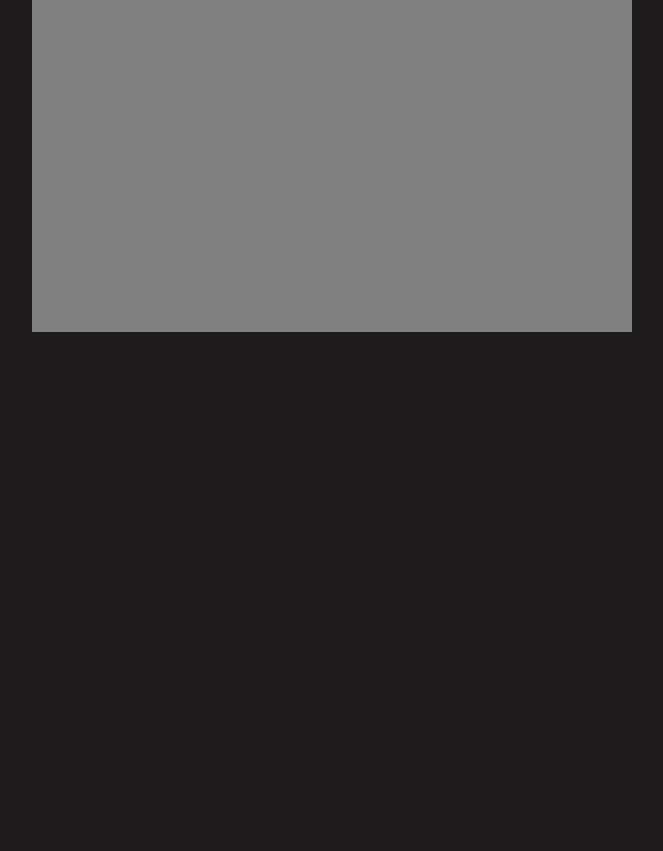
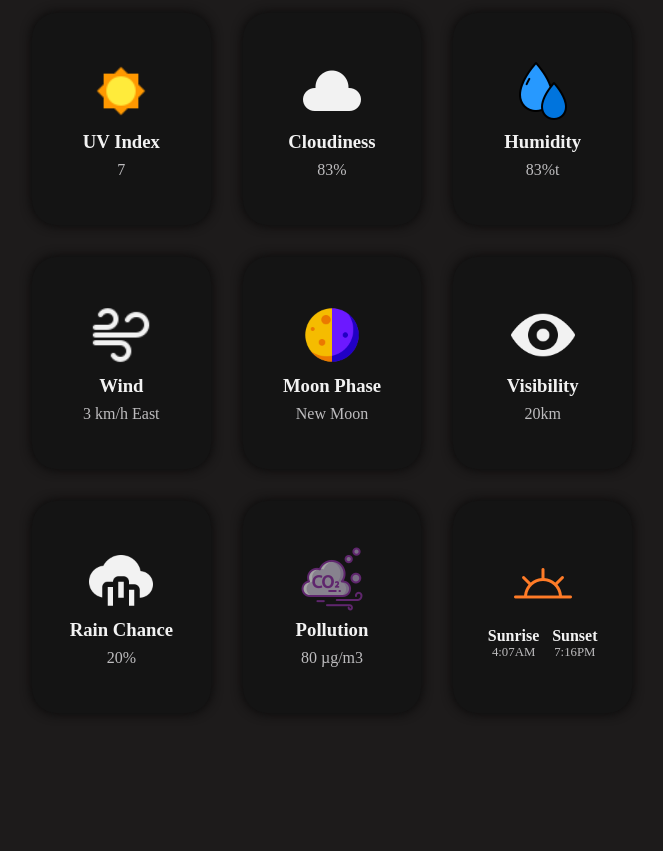
Before and after one commit to ImaginePog/weather-app, a website built with webpack: page src/index.html in a window 1280 px wide. Shown: the part 955-1806 px from the top of the page, without its empty margins (308-971 px from the left). Built offline with nearby package versions, Linux system fonts and the light colour scheme.

Commit message:
Style info cards

```diff
--- a/src/index.html
+++ b/src/index.html
@@ -28,9 +28,65 @@
         <h2 class="location-header">Header</h2>
         <div class="content-container">
           <div class="info-left">
-            <div class="temprature-container">23</div>
+            <div class="temperature-container"></div>
+            <div class="condition-img img"></div>
+            <div class="condition-text">Light rain with thunder</div>
           </div>
-          <div class="info-right"></div>
+          <div class="info-right">
+            <div class="uv-card info-card">
+              <div class="img uv-img card-icon"></div>
+              <h3 class="card-title">UV Index</h3>
+              <p class="card-stats">7</p>
+            </div>
+            <div class="cloud-card info-card">
+              <div class="img cloud-img card-icon"></div>
+              <h3 class="card-title">Cloudiness</h3>
+              <p class="card-stats">83%</p>
+            </div>
+            <div class="humidity-card info-card">
+              <div class="img humidity-img card-icon"></div>
+              <h3 class="card-title">Humidity</h3>
+              <p class="card-stats">83%t</p>
+            </div>
+            <div class="wind-card info-card">
+              <div class="img wind-img card-icon"></div>
+              <h3 class="card-title">Wind</h3>
+              <p class="card-stats">3 km/h East</p>
+            </div>
+            <div class="moon-card info-card">
+              <div class="img moon-last-quarter-img card-icon"></div>
+              <h3 class="card-title">Moon Phase</h3>
+              <p class="card-stats">New Moon</p>
+            </div>
+            <div class="visibility-card info-card">
+              <div class="img visibility-img card-icon"></div>
+              <h3 class="card-title">Visibility</h3>
+              <p class="card-stats">20km</p>
+            </div>
+            <div class="rain-card info-card">
+              <div class="img rain-img card-icon"></div>
+              <h3 class="card-title">Rain Chance</h3>
+              <p class="card-stats">20%</p>
+            </div>
+            <div class="pollution-card info-card">
+              <div class="img pollution-img card-icon"></div>
+              <h3 class="card-title">Pollution</h3>
+              <p class="card-stats">80 µg/m3</p>
+            </div>
+            <div class="sun-card info-card">
+              <div class="img sun-img card-icon"></div>
+              <div class="sun-stats-container">
+                <div>
+                  <h3 class="card-title sun-title">Sunrise</h3>
+                  <p class="card-stats sun-stats">4:07AM</p>
+                </div>
+                <div>
+                  <h3 class="card-title sun-title">Sunset</h3>
+                  <p class="card-stats sun-stats">7:16PM</p>
+                </div>
+              </div>
+            </div>
+          </div>
           <div class="forecast-container"></div>
         </div>
       </main>
--- a/src/styles/style.css
+++ b/src/styles/style.css
@@ -4,7 +4,7 @@
   --color-mid: #737373;
   --color-dark: #404040;
   --color-darkestish: #1d1b1b;
-  --color-darkest: #111111;
+  --color-darkest: #141414;
   /* Color Theme Swatches in Hex */
 }
 
@@ -23,7 +23,7 @@ body {
 }
 #app {
   min-height: 100%;
-  min-width: 60%;
+  min-width: 100%;
 }
 
 #header {
@@ -48,15 +48,14 @@ body {
   display: flex;
   align-items: center;
 
-  border-radius: 10px;
+  border-radius: 15px;
   background-color: var(--color-mid);
-  padding: 0.2rem 1rem;
+  padding: 0.3rem 1rem;
 }
 
 #location-search-bar {
-  min-width: 500px;
-  font-size: 1.5rem;
-  height: 50px;
+  min-width: 200px;
+  font-size: 1.4rem;
   border: none;
 
   background-color: transparent;
@@ -79,12 +78,11 @@ body {
 
 .search-img {
   background-image: url("../assets/images/icons8-search-50.png");
+  width: 100%;
+  height: 100%;
 }
 
 .img {
-  width: 100%;
-  height: 100%;
-
   background-position: center;
   background-size: contain;
   background-repeat: no-repeat;
@@ -97,8 +95,8 @@ body {
 }
 
 .unit-switch {
-  padding: 0.2rem 2rem;
-  font-size: 1.6rem;
+  padding: 0.2rem 1.5rem;
+  font-size: 1.3rem;
   background-color: var(--color-lightest);
   color: var(--color-darkestish);
   border: none;
@@ -130,7 +128,7 @@ body {
   padding: 5rem;
   gap: 1rem;
   grid-template-columns: repeat(auto-fit, 600px);
-  grid-auto-rows: 500px;
+  grid-auto-rows: 700px;
 
   width: 100%;
   height: 100%;
@@ -140,13 +138,116 @@ body {
   background-color: green;
 
   display: grid;
-  justify-content: center;
+  grid-template-areas:
+    "condition temperature"
+    "temperature temperature";
+}
+
+.temperature-container {
+  grid-area: temperature;
+  background-color: yellow;
+}
+
+.condition-container {
+  grid-area: condition;
 }
 
 .info-right {
-  background-color: grey;
+  display: grid;
+  grid-template-columns: repeat(3, 1fr);
+  grid-template-rows: repeat(3, 1fr);
+  gap: 2rem;
+  row-gap: 2rem;
+  /* background-color: grey; */
+
+  justify-content: center;
+  align-content: center;
+}
+
+.info-card {
+  display: flex;
+  flex-direction: column;
+  justify-content: center;
+  align-items: center;
+  gap: 0.5rem;
+
+  background-color: var(--color-darkest);
+
+  box-shadow: 0px 0px 10px 2px #0e0d0d;
+
+  border-radius: 25px;
+}
+
+.card-icon {
+  width: 64px;
+  height: 64px;
+}
+
+.card-title {
+  color: var(--color-lightest);
+}
+
+.card-stats {
+  color: var(--color-light);
+}
+
+.sun-stats-container {
+  display: flex;
+  gap: 0.8rem;
+  text-align: center;
+}
+
+.sun-title {
+  font-size: 1rem;
+}
+
+.sun-stats {
+  font-size: 0.8rem;
+}
+
+.uv-img {
+  background-image: url("../assets/images/icons8-sun-48.png");
+}
+
+.cloud-img {
+  background-image: url("../assets/images/icons8-cloud-64.png");
+}
+.humidity-img {
+  background-image: url("../assets/images/icons8-drops-64.png");
+}
+
+.wind-img {
+  background-image: url("../assets/images/icons8-wind-50.png");
+}
+
+.visibility-img {
+  background-image: url("../assets/images/icons8-visibility-90.png");
+}
+
+.pollution-img {
+  background-image: url("../assets/images/icons8-pollution-64.png");
+}
+
+.rain-img {
+  background-image: url("../assets/images/icons8-rain-96.png");
+}
+
+.sun-img {
+  background-image: url("../assets/images/icons8-sunset-64.png");
 }
 
 .condition-img {
   background-image: url("//cdn.weatherapi.com/weather/64x64/day/386.png");
 }
+
+.moon-fist-quarter-img {
+  background-image: url("../assets/images/icons8-first-quarter-96.png");
+}
+
+.new-moon-img {
+  background-image: url("../assets/images/icons8-new-moon-96.png");
+}
+
+.moon-last-quarter-img {
+  background-image: url("../assets/images/icons8-last-quarter-96.png");
+}
```
